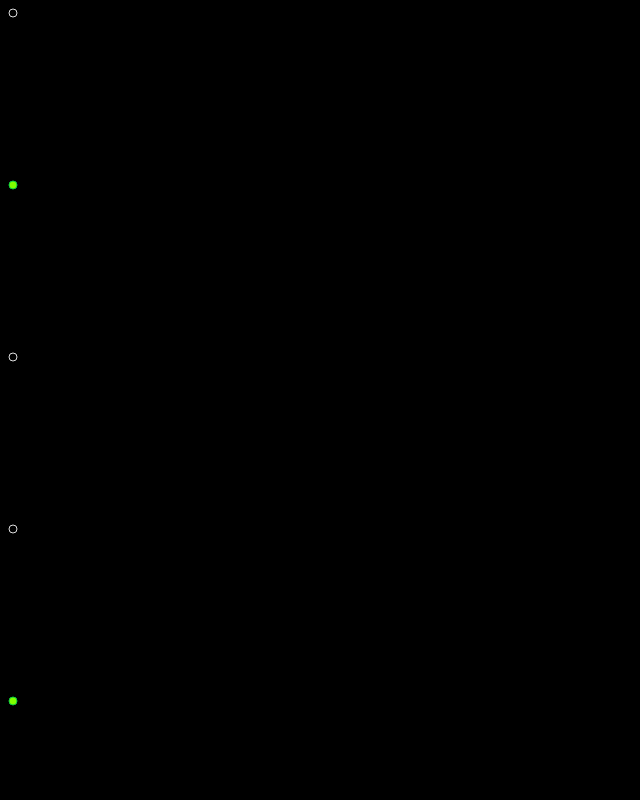
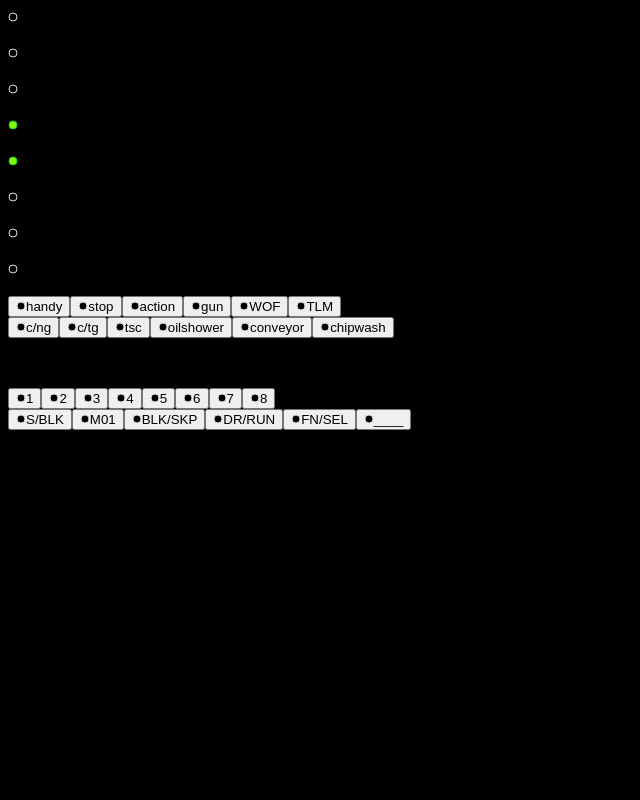
Before and after one commit to kevinkhill/matsuura-gtech-30i, a Next.js app: page / in a window 1280 px wide. Shown: the top 800 px of the page, without its empty margins (0-640 px from the left). Built offline with nearby package versions, Linux system fonts and the light colour scheme.

Commit message:
toggles be togglin

```diff
--- a/components/Button.tsx
+++ b/components/Button.tsx
@@ -24,7 +24,7 @@ const Button: React.FC<ButtonProps> = ({ text, red, green }) => {
       onClick={toggle}
       className={`h-12 w-12 rounded-md ${bgColor}`}
     >
-      <LED classes="m-0.5" on={isActive} />
+      <LED classes="-mt-2 m-0.5" on={isActive} />
       <span className="text-black">{text}</span>
     </button>
   );
--- a/components/LED.tsx
+++ b/components/LED.tsx
@@ -1,4 +1,4 @@
-import clsx from "clsx";
+// import clsx from "clsx";
 
 type LedProps = {
   on: boolean;
@@ -12,7 +12,7 @@ const LED: React.FC<LedProps> = ({ on, size, classes }: LedProps) => {
   const D = R * 2;
 
   return (
-    <svg width={D + 2} className={classes}>
+    <svg width={D + 2} height={D + 2} className={classes}>
       <circle
         cx={R + 1}
         cy={R + 1}
--- a/components/PanelIndicator.tsx
+++ b/components/PanelIndicator.tsx
@@ -12,7 +12,7 @@ const PanelIndicator: React.FC<PanelIndicatorProps> = ({ on, label }) => {
         <LED on={on ?? false} />
       </div>
       <div className="flex-shrink">
-        <span className="text-white">{label}</span>
+        <span className="text-xs text-white">{label}</span>
       </div>
     </div>
   );
--- a/pages/index.tsx
+++ b/pages/index.tsx
@@ -7,30 +7,35 @@ import PanelGroup from "../components/PanelGroup";
 import PanelIndicator from "../components/PanelIndicator";
 
 export default function Home() {
-  const [leds, setLeds] = useState({
-    thing1: false,
-    thing2: true,
-    thing3: false,
-    thing4: false,
-    thing5: true,
-    thing6: false,
-    thing7: true,
-    thing8: false,
-  });
+  const [alarm, setAlarm] = useState(false);
+  const [spOvrld, setSpOverload] = useState(true);
+  const [tcInPos, setTcInPos] = useState(false);
+  const [tcActvty, setTcActvty] = useState(false);
+  const [apcPos, setApcPos] = useState(true);
+  const [m0m1, setM0M1] = useState(false);
+  const [thing7, setThing7] = useState(true);
+  const [thing8, setThing8] = useState(false);
+
+  const fns = [
+    setAlarm,
+    setSpOverload,
+    setTcInPos,
+    setTcActvty,
+    setApcPos,
+    setM0M1,
+    setThing7,
+    setThing8,
+  ];
 
   useEffect(() => {
     setInterval(() => {
-      const n = rand(1, 8);
-      const val = leds[`thing${n}`];
-      console.log(n, val);
-      leds[`thing${n}`] = !val;
-      setLeds(leds);
+      const toggler = fns[rand(0, 7)];
+      toggler((val) => !val);
     }, 1000);
-    console.log("useEffect");
-  }, [""]);
+  }, []);
 
   return (
-    <div className="m-auto container w-full min-h-screen bg-black">
+    <div className="m-auto container min-h-screen bg-black">
       <Head>
         <title>Matsuura Gtech 30i</title>
         <link rel="icon" href="/favicon.ico" />
@@ -39,14 +44,14 @@ export default function Home() {
       <div className="grid grid-rows-2 grid-cols-12">
         <PanelGroup className="col-span-3 h-28">
           <div className="grid grid-flow-row grid-cols-2">
-            <PanelIndicator on={leds.thing1} label="thing1" />
-            <PanelIndicator on={leds.thing2} label="thing2" />
-            <PanelIndicator on={leds.thing3} label="thing3" />
-            <PanelIndicator on={leds.thing4} label="thing4" />
-            <PanelIndicator on={leds.thing5} label="thing5" />
-            <PanelIndicator on={leds.thing6} label="thing6" />
-            <PanelIndicator on={leds.thing7} label="thing7" />
-            <PanelIndicator on={leds.thing8} label="thing8" />
+            <PanelIndicator on={alarm} label="ALARM" />
+            <PanelIndicator on={spOvrld} label="SP OVRLD" />
+            <PanelIndicator on={tcInPos} label="TC IN POS" />
+            <PanelIndicator on={tcActvty} label="TC ACTV" />
+            <PanelIndicator on={apcPos} label="APC POS" />
+            <PanelIndicator on={m0m1} label="M0/M1" />
+            <PanelIndicator on={thing7} label="thing7" />
+            <PanelIndicator on={thing8} label="thing8" />
           </div>
         </PanelGroup>
         <PanelGroup className="h-28 p-1 col-span-3">
@@ -75,19 +80,26 @@ export default function Home() {
         <PanelGroup className="col-span-full">
           <div className="grid grid-flow-col">
             <PanelGroup className="col-span-8">
-              <div>
-                <p className="w-32">Things</p>
+              <div className="flex flex-row justify-evenly gap-1 p-1">
+                <Button text="1" />
+                <Button text="2" />
+                <Button text="3" />
+                <Button text="4" />
+                <Button text="5" />
+                <Button text="6" />
+                <Button text="7" />
+                <Button text="8" />
               </div>
             </PanelGroup>
             <PanelGroup className="col-span-4">
-              <div className="grid grid-flow-row border-collapse">
-                <PanelGroup className="flex flex-row justify-evenly space gap-1 p-1">
-                  <Button text="" />
-                  <Button text="" />
-                  <Button text="" />
-                  <Button text="" />
-                  <Button text="" />
-                  <Button text="" />
+              <div className="grid grid-flow-row">
+                <PanelGroup className="flex flex-row justify-evenly gap-1 p-1">
+                  <Button text="S/BLK" />
+                  <Button text="M01" />
+                  <Button text="BLK/SKP" />
+                  <Button text="DR/RUN" />
+                  <Button text="FN/SEL" />
+                  <Button text="____" />
                 </PanelGroup>
                 <PanelGroup className="">
                   <p>overrides</p>
```
Also changed, not shown: 2 other files (tests, documents, lock files or other folders).
